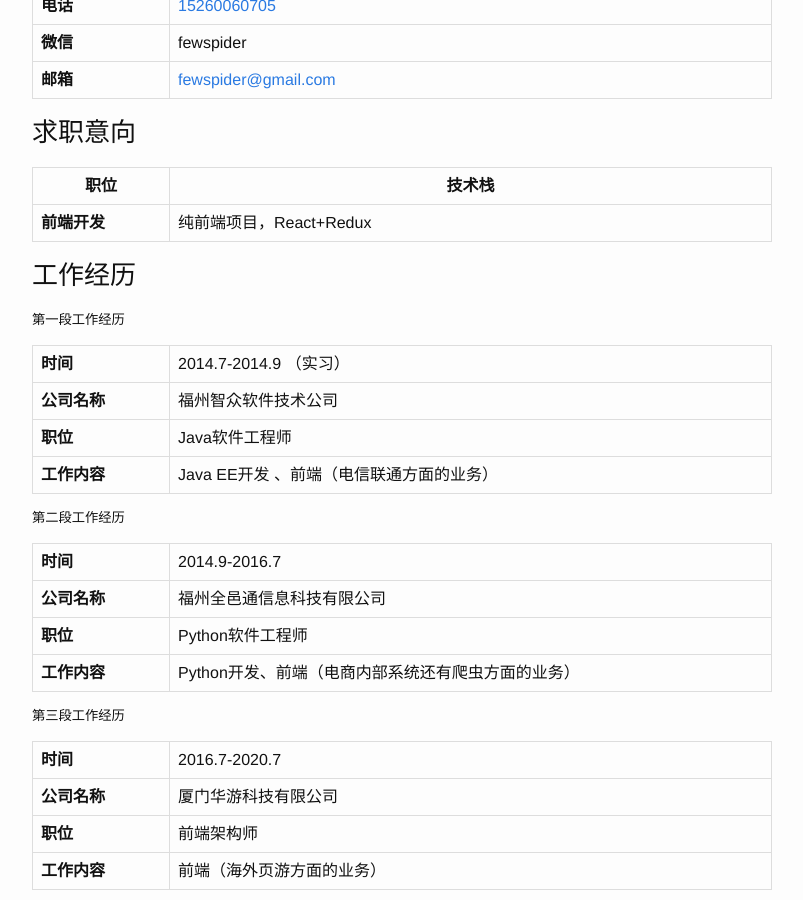
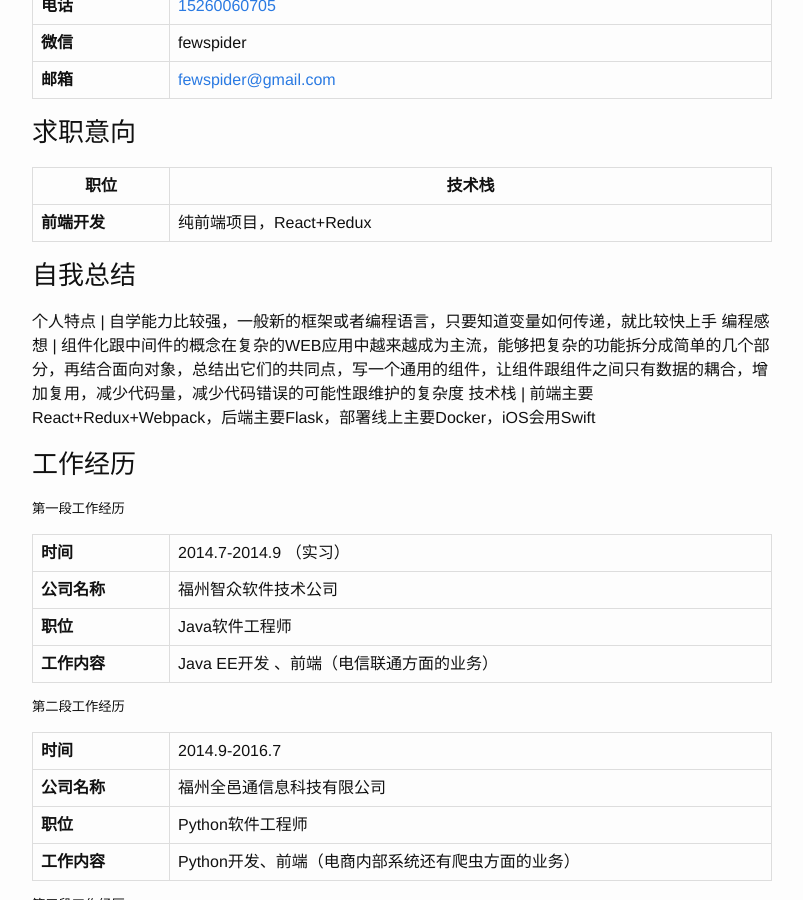
Before and after one commit to ohcrider/ohcrider.github.io, a Jekyll site: the page built from resume.md, in a window 1280 px wide and 900 px high, scrolled down 528 px. Shown: the whole window, without its empty margins (238-1041 px from the left). Built offline with Jekyll 4.4.1, drawn with Linux system fonts in a browser that asks for light colours.

Commit message:
Update resume.md

```diff
--- a/resume.md
+++ b/resume.md
@@ -22,6 +22,11 @@ permalink: /resume/
 职位 | 技术栈
 ----|------
 前端开发 | 纯前端项目，React+Redux
+
+### 自我总结
+个人特点 | 自学能力比较强，一般新的框架或者编程语言，只要知道变量如何传递，就比较快上手
+编程感想 | 组件化跟中间件的概念在复杂的WEB应用中越来越成为主流，能够把复杂的功能拆分成简单的几个部分，再结合面向对象，总结出它们的共同点，写一个通用的组件，让组件跟组件之间只有数据的耦合，增加复用，减少代码量，减少代码错误的可能性跟维护的复杂度
+技术栈 | 前端主要React+Redux+Webpack，后端主要Flask，部署线上主要Docker，iOS会用Swift
 
 ### 工作经历
 
```
